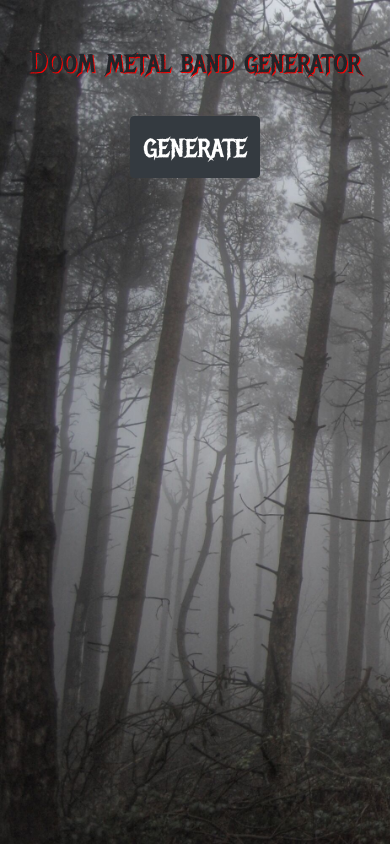
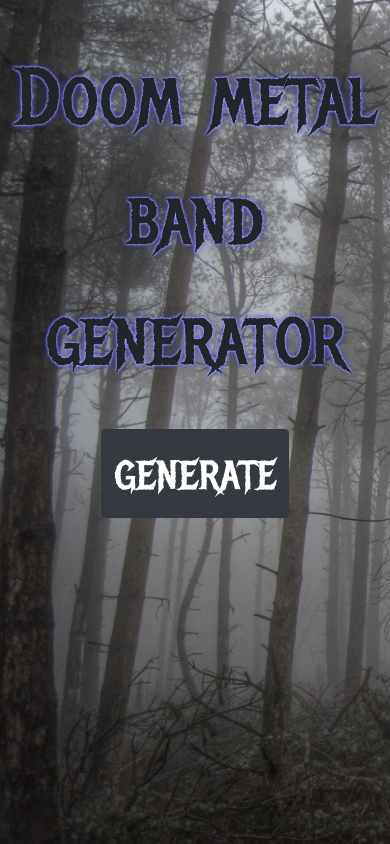
Before and after one commit to d-robbins-cmd/react-doomMetalBandNameGenerator, a React (Create React App) app: page / in a window 390 px wide. Built offline with nearby package versions, Linux system fonts and the light colour scheme.

Commit message:
stylin' sorta profilin'

```diff
--- a/src/doomCreator.js
+++ b/src/doomCreator.js
@@ -21,6 +21,7 @@ export const doomCreator = () => {
     return firstName + ' ' + lastName
 
 }
+
 
 
 const generateFirstName = w => {
--- a/src/index.css
+++ b/src/index.css
@@ -18,11 +18,7 @@ body {
 
 
 
-#banner {
-  font-family: 'Metal Mania', cursive;
-  font-size:8vw;
-  text-shadow: 1px 1px #FF0000;
-}
+
 
 /* .container {
   height: 200px;
@@ -41,11 +37,16 @@ body {
   margin-right:auto;
 }
 
+#banner {
+  font-family: 'Metal Mania', cursive;
+  font-size:90px;
+  text-shadow: 0 0 3px white, 0 0 5px #0000FF;
+}
+
 #button{
   margin-top: 30px;
   font-family: 'Metal Mania', cursive;
-  font-size:2vw;
-  min-height: 35px;
+  font-size: 50px;
 }
 
 #band {
@@ -54,14 +55,23 @@ body {
   margin:auto;
   display:flex;
   justify-content: center;
-  font-size:large;
   font-family: 'Metal Mania', cursive;
-  font-size:8vw;
-  text-shadow: 1px 1px #FF0000;
+  font-size:90px;
+  text-shadow: 0 0 3px white, 0 0 5px #0000FF;
 }
 
 @media(max-width: 767px) {
-	#button {
-      font-size:xx-large;
+	#banner {
+    font-size:80px;
+    text-align: center;
+    text-shadow: 0 0 3px white, 0 0 5px #0000FF;
+  }
+
+  #button {
+      font-size:50px;
 	}
+
+  #band {
+    text-shadow: 0 0 3px white, 0 0 5px #0000FF;
+  }
 }
```
